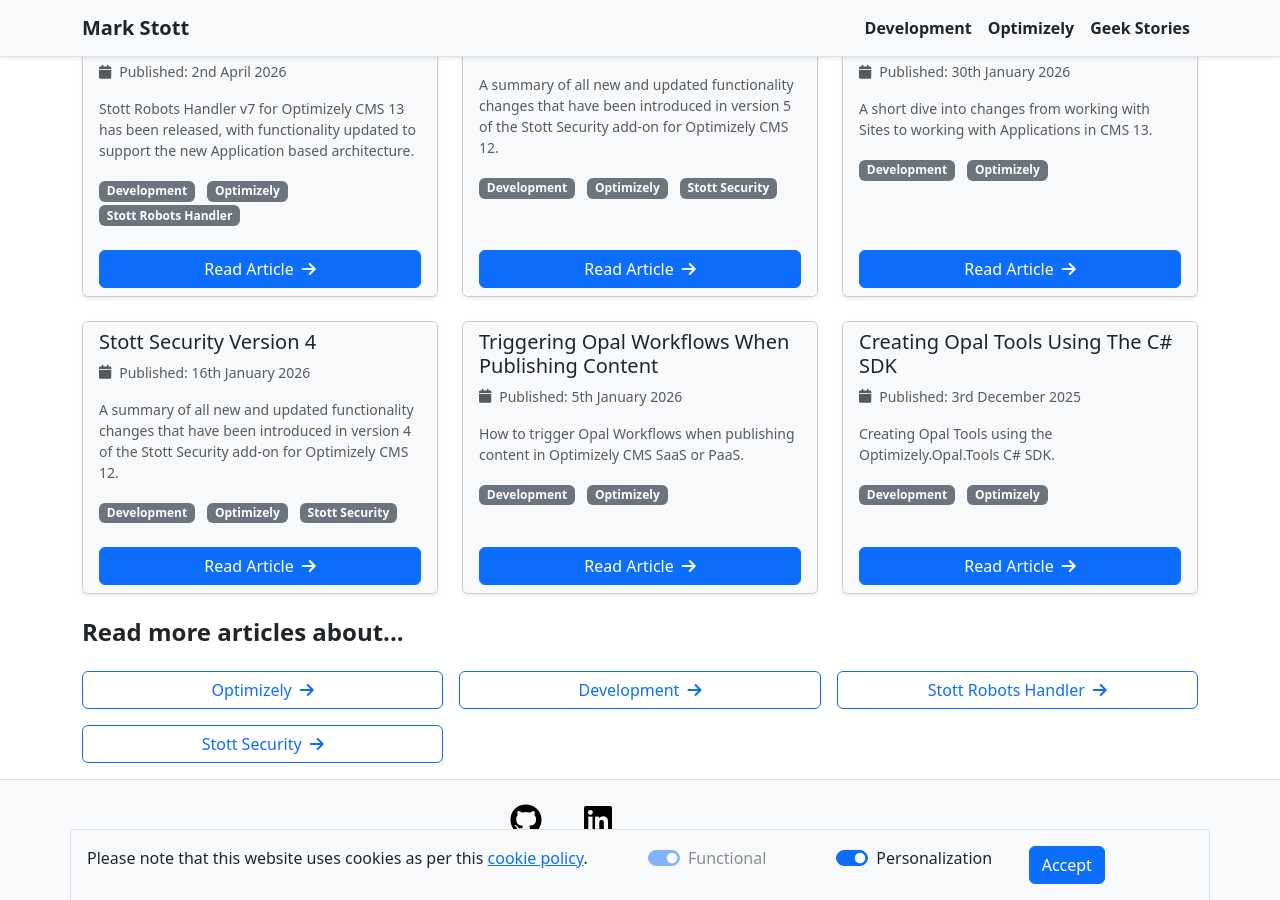
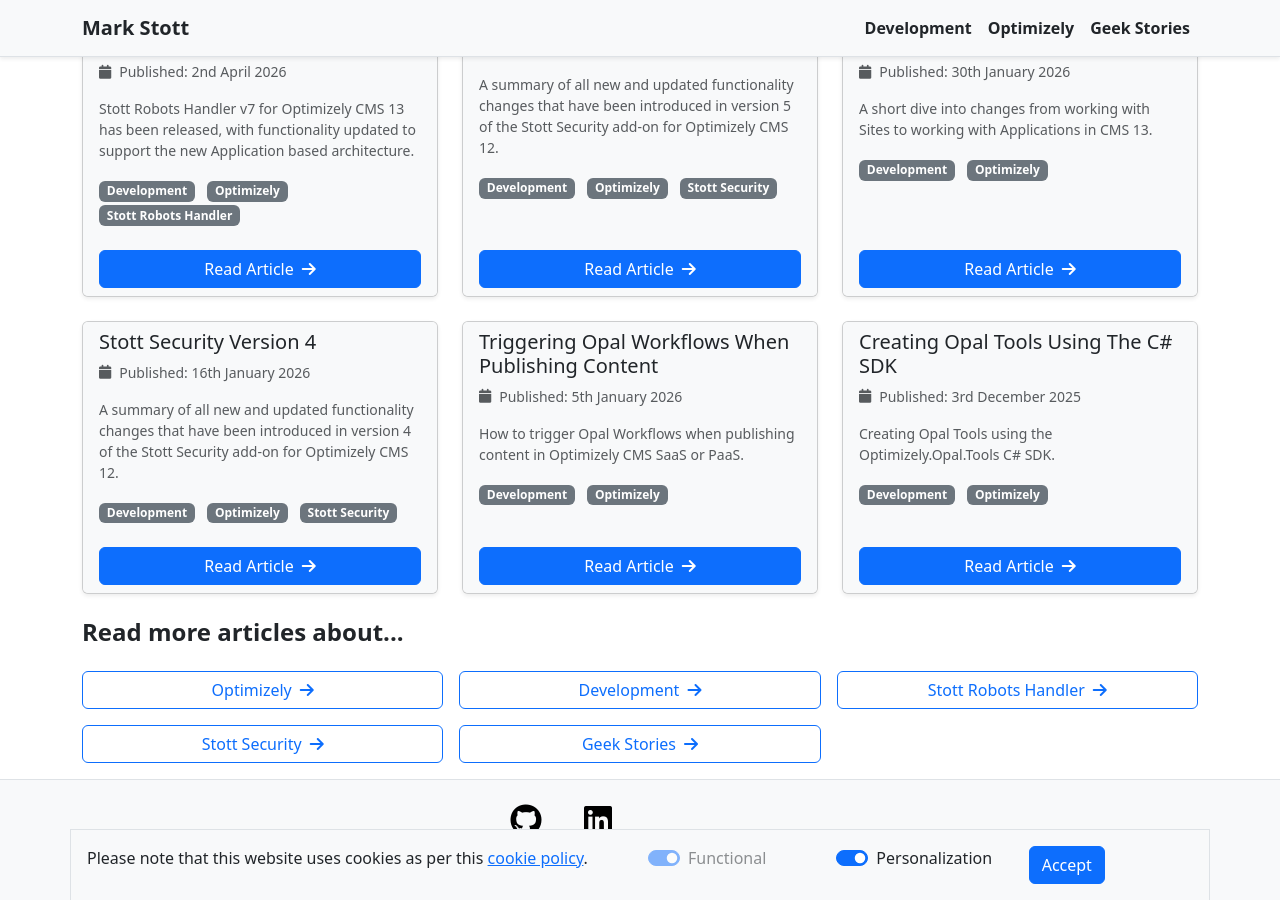
Before and after one commit to GeekInTheNorth/GeekInTheNorth.github.io, a Jekyll site: the page built from README.md, in a window 1280 px wide and 900 px high, scrolled down 1371 px. Built offline with Jekyll 4.4.1, drawn with Linux system fonts in a browser that asks for light colours.

```diff
--- a/_layouts/homepage.html
+++ b/_layouts/homepage.html
@@ -70,5 +70,8 @@ layout: default
         <div class="col-12 col-md-6 col-xl-4">
             <a href="/article/list/stott-security" class="btn btn-outline-primary me-2 w-100">Stott Security<i class="fa-solid fa-arrow-right ms-2"></i></a>
         </div>
+        <div class="col-12 col-md-6 col-xl-4">
+            <a href="/article/list/geek-stories" class="btn btn-outline-primary me-2 w-100">Geek Stories<i class="fa-solid fa-arrow-right ms-2"></i></a>
+        </div>
     </section>
 </div>
--- a/sitemap.xml
+++ b/sitemap.xml
@@ -3,7 +3,7 @@ layout: null
 ---
 <urlset xmlns="http://www.sitemaps.org/schemas/sitemap/0.9">
   {% for page in site.pages %}
-    {% unless page.url contains "/assets" or page.url contains "/404" or page.url contains "/sitemap.xml" %}
+    {% unless page.url contains "/assets" or page.url contains "/404" or page.url contains "/sitemap.xml" or page.url contains ".json" %}
     <url>
       <loc>{{ site.url }}{{ page.url | remove: "index.html" }}</loc>
       {% if page.date %}
```
